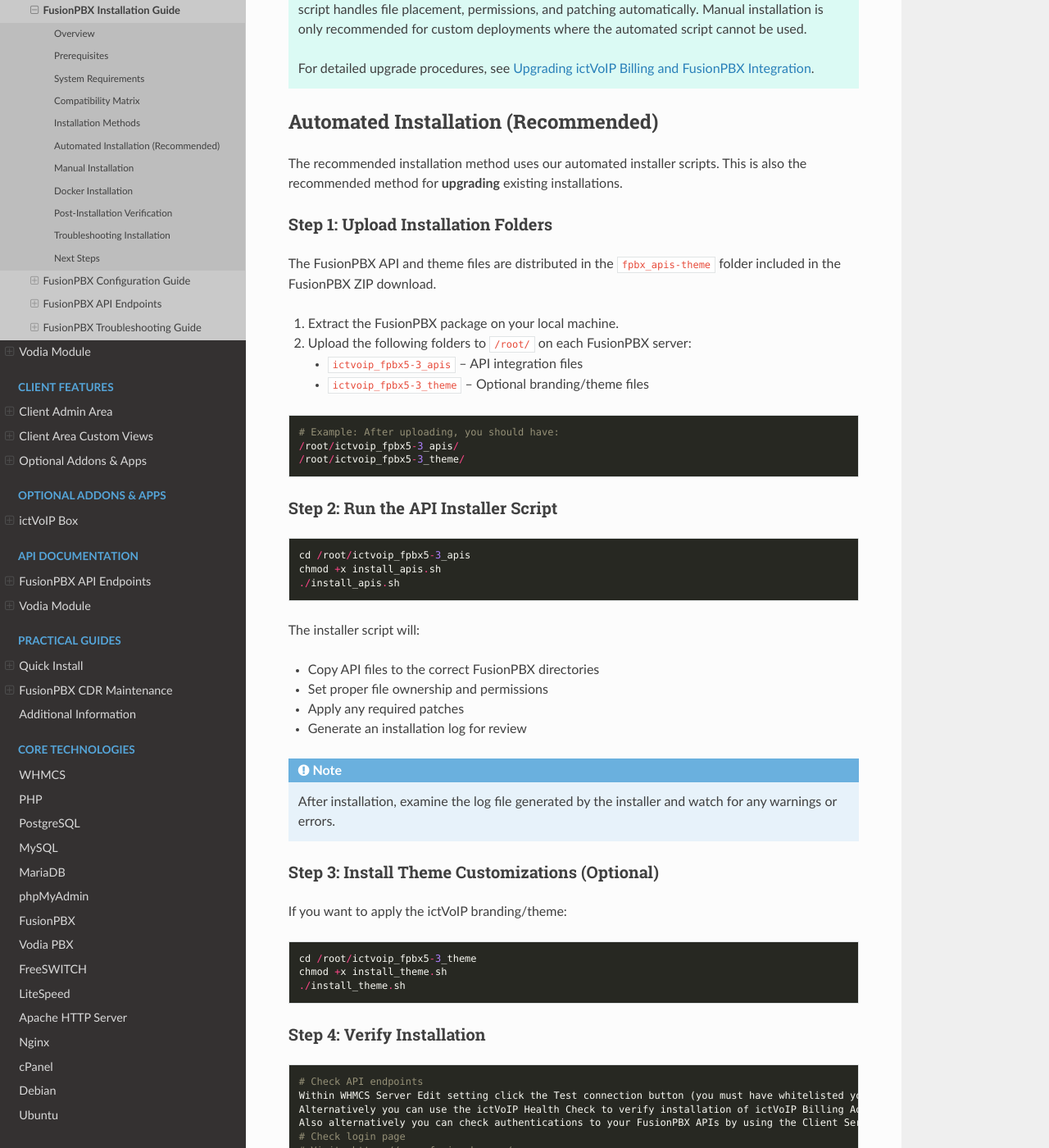
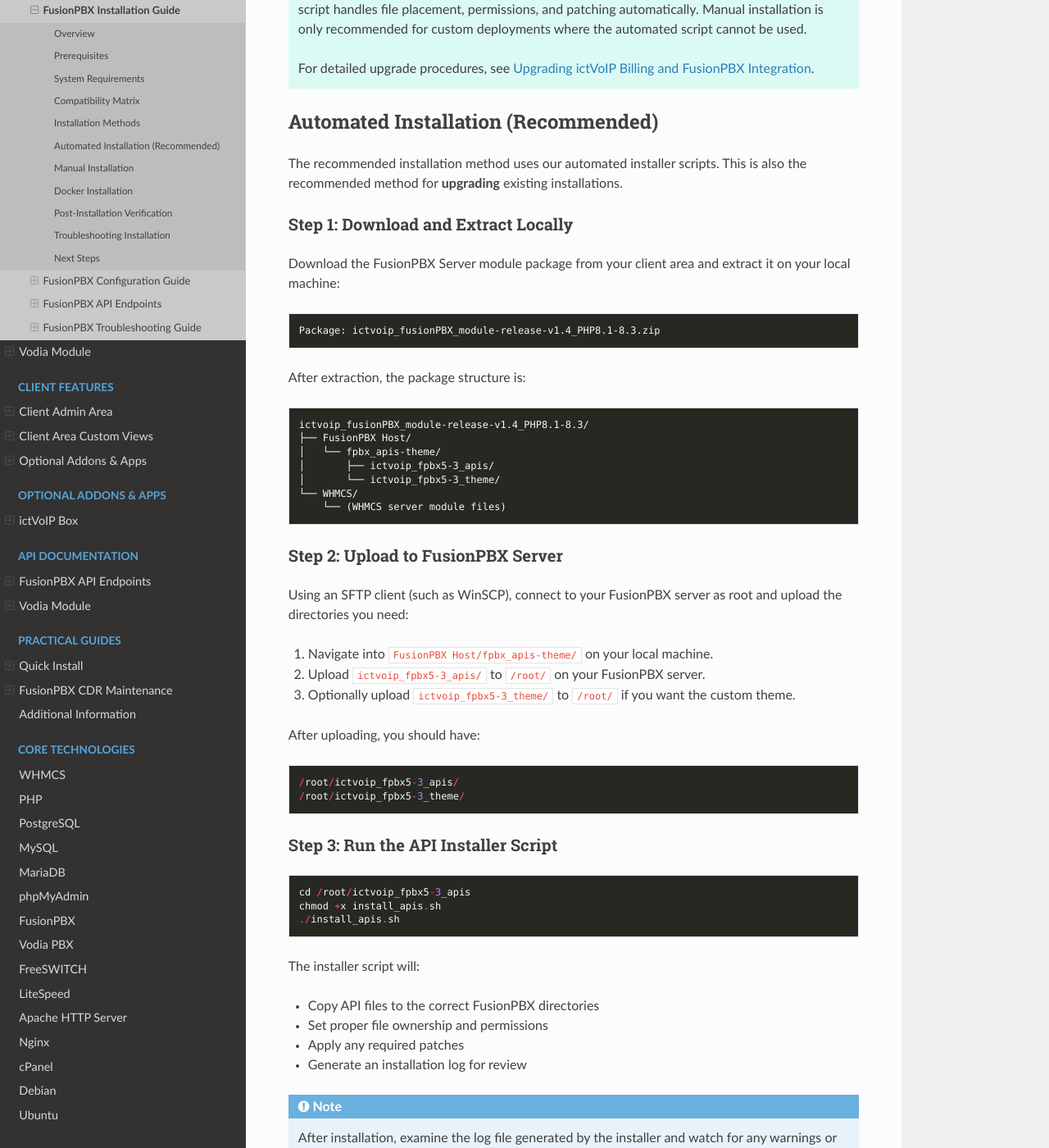
Before and after one commit to ictvoip/ictvoip-docs, a Sphinx documentation site: the page built from docs/source/modules/fusionpbx/installation.rst, in a window 1280 px wide and 1400 px high, scrolled down 1564 px. Shown: the whole window at 82% size. Built offline with Sphinx 7.4.7 and the Read the Docs theme 3.1.0, drawn with Linux system fonts in a browser that asks for light colours; pages that are not in the unit, such as notebooks, are missing from menus; some of the changed text lies outside the part shown.

Commit message:
clearer fpbx module install

```diff
--- a/docs/source/modules/fusionpbx/installation.rst
+++ b/docs/source/modules/fusionpbx/installation.rst
@@ -97,25 +97,47 @@ Automated Installation (Recommended)
 The recommended installation method uses our automated installer scripts.
 This is also the recommended method for **upgrading** existing installations.
 
-Step 1: Upload Installation Folders
-~~~~~~~~~~~~~~~~~~~~~~~~~~~~~~~~~~~~
+Step 1: Download and Extract Locally
+~~~~~~~~~~~~~~~~~~~~~~~~~~~~~~~~~~~~~
 
-The FusionPBX API and theme files are distributed in the ``fpbx_apis-theme``
-folder included in the FusionPBX ZIP download.
+Download the FusionPBX Server module package from your client area and extract
+it on your local machine:
 
-1. Extract the FusionPBX package on your local machine.
-2. Upload the following folders to ``/root/`` on each FusionPBX server:
+.. code-block:: text
 
-   * ``ictvoip_fpbx5-3_apis`` – API integration files
-   * ``ictvoip_fpbx5-3_theme`` – Optional branding/theme files
+   Package: ictvoip_fusionPBX_module-release-v1.4_PHP8.1-8.3.zip
+
+After extraction, the package structure is:
+
+.. code-block:: text
+
+   ictvoip_fusionPBX_module-release-v1.4_PHP8.1-8.3/
+   ├── FusionPBX Host/
+   │   └── fpbx_apis-theme/
+   │       ├── ictvoip_fpbx5-3_apis/
+   │       └── ictvoip_fpbx5-3_theme/
+   └── WHMCS/
+       └── (WHMCS server module files)
+
+Step 2: Upload to FusionPBX Server
+~~~~~~~~~~~~~~~~~~~~~~~~~~~~~~~~~~~
+
+Using an SFTP client (such as WinSCP), connect to your FusionPBX server as
+root and upload the directories you need:
+
+1. Navigate into ``FusionPBX Host/fpbx_apis-theme/`` on your local machine.
+2. Upload ``ictvoip_fpbx5-3_apis/`` to ``/root/`` on your FusionPBX server.
+3. Optionally upload ``ictvoip_fpbx5-3_theme/`` to ``/root/`` if you want the
+   custom theme.
+
+After uploading, you should have:
 
 ::
 
-    # Example: After uploading, you should have:
     /root/ictvoip_fpbx5-3_apis/
     /root/ictvoip_fpbx5-3_theme/
 
-Step 2: Run the API Installer Script
+Step 3: Run the API Installer Script
 ~~~~~~~~~~~~~~~~~~~~~~~~~~~~~~~~~~~~~
 
 ::
@@ -136,7 +158,7 @@ The installer script will:
    After installation, examine the log file generated by the installer and
    watch for any warnings or errors.
 
-Step 3: Install Theme Customizations (Optional)
+Step 4: Install Theme Customizations (Optional)
 ~~~~~~~~~~~~~~~~~~~~~~~~~~~~~~~~~~~~~~~~~~~~~~~~
 
 If you want to apply the ictVoIP branding/theme:
@@ -147,17 +169,18 @@ If you want to apply the ictVoIP branding/theme:
     chmod +x install_theme.sh
     ./install_theme.sh
 
-Step 4: Verify Installation
-~~~~~~~~~~~~~~~~~~~~~~~~~~
+Step 5: Verify Installation
+~~~~~~~~~~~~~~~~~~~~~~~~~~~
 
-::
+After running the installer scripts, verify the installation:
 
-    # Check API endpoints
-    Within WHMCS Server Edit setting click the Test connection button (you must have whitelisted your WHMCS IP first)
-    Alternatively you can use the ictVoIP Health Check to verify installation of ictVoIP Billing Addon and FusionPBX APIs
-    Also alternatively you can check authentications to your FusionPBX APIs by using the Client Services/Settings and verify
-    # Check login page
-    # Visit: https://your-fusionpbx.com/
+1. In WHMCS, go to **System Settings → Servers**, edit your FusionPBX server,
+   and click **Test Connection** (ensure your WHMCS IP is whitelisted first).
+2. Use the **ictVoIP Billing Health Check** to verify the addon and FusionPBX
+   APIs are detected.
+3. In **Client Services → Settings**, test credentials and API connectivity.
+4. If you installed the theme, visit your FusionPBX login page to confirm the
+   custom branding is applied.
 
 Manual Installation
 -------------------
```
Also changed, not shown: docs/source/upgrades.rst (+8 -6 lines).
